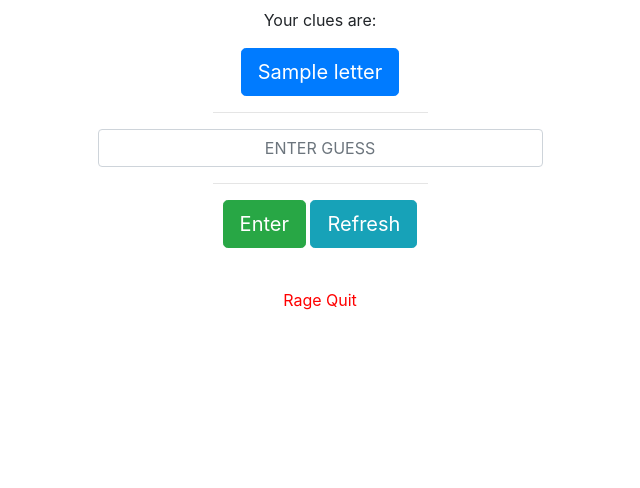
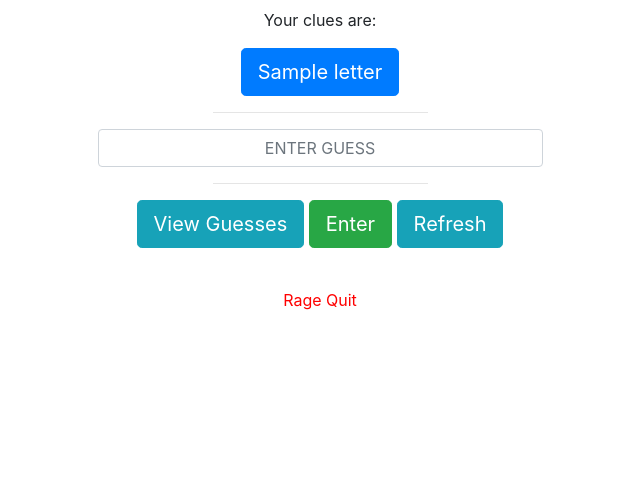
Before and after one commit to codefeld/lettergame, a Flask app: template templates/guess.html in a window 1280 px wide. Shown: the part 204-692 px from the top of the page, without its empty margins (320-960 px from the left). Run offline with Flask 2, Linux system fonts and the light colour scheme; the template is opened without the code that fills it: most values are stand-ins (such as "Sample title", 1, 10 or a date in 2020); some libraries are stand-ins or nearby versions.

Commit message:
Made another modal for guesses

```diff
--- a/app.py
+++ b/app.py
@@ -130,12 +130,12 @@ def guess(key):
 	print(game.word)
 	print(game.clues)
 	if request.method == "GET":
-		return render_template("guess.html", uuid=game.key, clues=game.clues, wrong_guess=False, quit_url=quit_url, clue_url=clue_url)
+		return render_template("guess.html", uuid=game.key, clues=game.clues, wrong_guess=False, quit_url=quit_url, clue_url=clue_url, guesses=game.guesses)
 	elif request.method == "POST":
 		form_data = request.form
 		print(form_data)
 		guess = form_data["guess"]
-		game.add_guess(form_data["guess"])
+		game.add_guess(guess.upper())
 		game.save()
 		if guess.strip().upper() == game.word:
 			total_clues = len(game.clues)
@@ -144,7 +144,7 @@ def guess(key):
 			resp.set_cookie('game_key', '')
 			return resp
 		else:
-			return render_template("guess.html", uuid=game.key, clues=game.clues, wrong_guess=True, clue_url=clue_url, quit_url=quit_url)
+			return render_template("guess.html", uuid=game.key, clues=game.clues, wrong_guess=True, clue_url=clue_url, quit_url=quit_url, guesses=game.guesses)
 
 @app.route("/game/<string:key>/quit")
 def quit(key):
--- a/templates/guess.html
+++ b/templates/guess.html
@@ -32,15 +32,45 @@
 			</div>
 		</form>
 		<hr class="col-3 col-md-2">
+		<button type="button" class="btn btn-info btn-lg" data-toggle="modal" data-target="#myModal">View Guesses</button>
 		<button type="submit" form="form1" value="Submit" class="btn btn-success btn-lg">Enter</button>
 	{% else %}
 		<p>You don't have any clues yet!</p>
 		<hr class="col-3 col-md-2">
-	<button type="button" id="share" class="btn btn-success btn-lg">Share</button>
+		<button type="button" id="share" class="btn btn-success btn-lg">Share</button>
 	{% endif %}
 	<button type="button" class="btn btn-info btn-lg" onclick="location.reload(true)">Refresh</button>
 
 <footer class="py-3 my-4" style="text-align:center"><a href="{{quit_url}}" style="color:red">Rage Quit</a></footer>
+
+<div id="myModal" class="modal fade" role="dialog">
+	<div class="modal-dialog">
+
+	  <!-- Modal content-->
+	  <div class="modal-content">
+		<div class="modal-header">
+			<h5 class="modal-title" id="exampleModalLabel">Your Guesses</h5>
+			<button type="button" class="btn-close" data-dismiss="modal" aria-label="Close">✖</button>
+		</div>
+		<div class="modal-body">
+			{% if guesses|length > 0 %}
+				{% for guess in guesses %}
+					{% for letter in guess %}
+						<button type="button" class="btn btn-warning btn-lg">{{ letter }}</button>
+					{% endfor %}
+					<hr class="col-3 col-md-2">
+				{% endfor %}
+			{% else %}
+				<p>No guesses yet!</p>
+			{% endif %}
+		</div>
+		<div class="modal-footer">
+			<button type="button" class="btn btn-secondary" data-dismiss="modal">Close</button>
+		</div>
+	  </div>
+
+	</div>
+  </div>
 
 <script>
 
```
